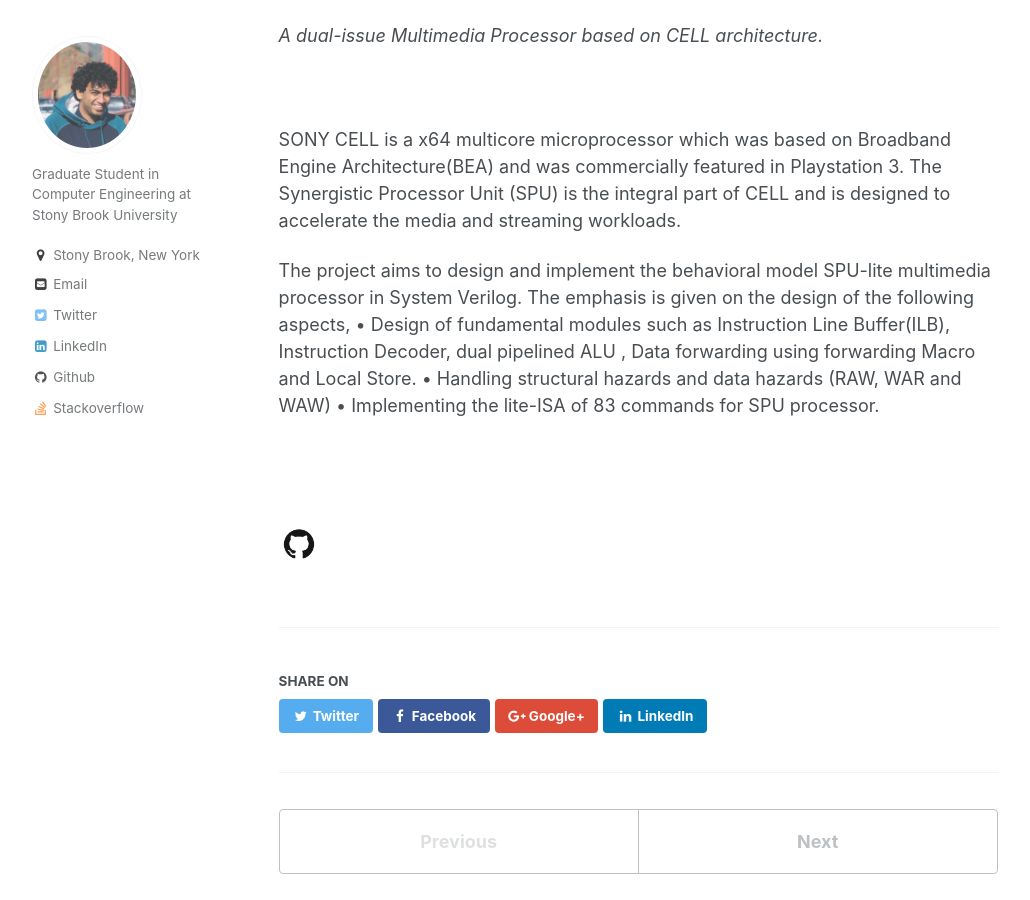
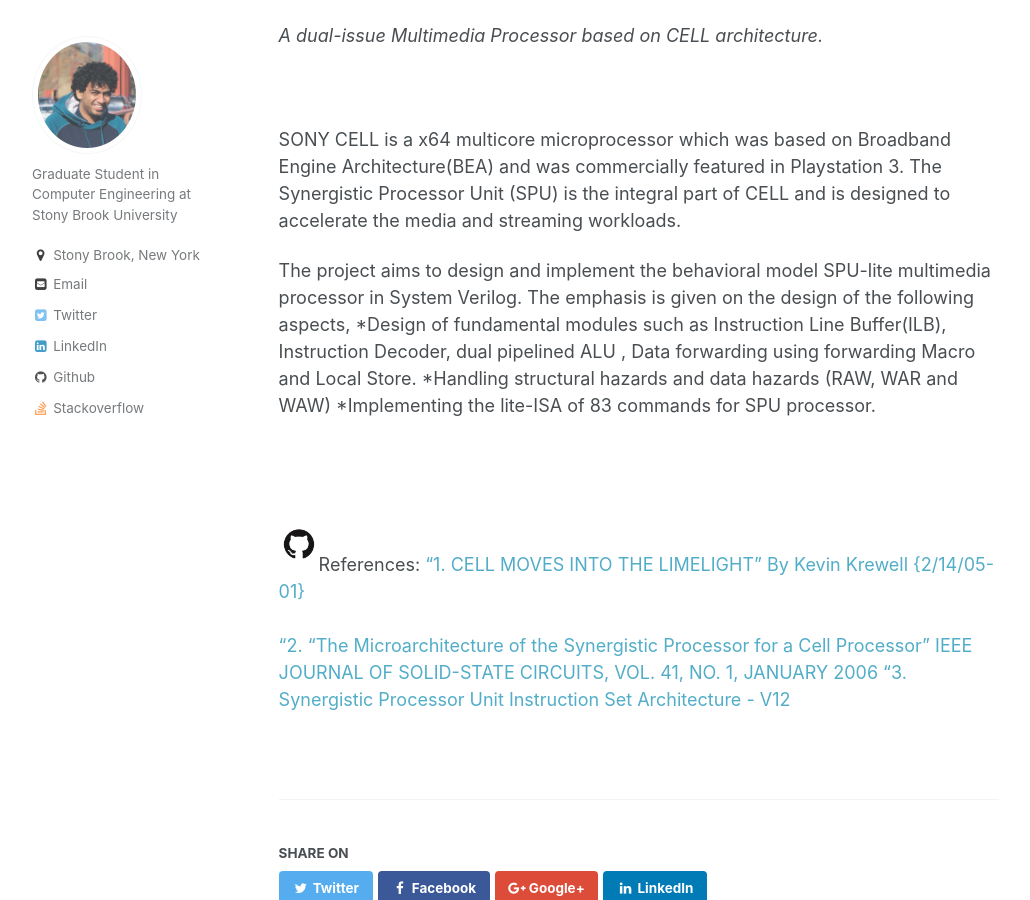
Before and after one commit to Karthik4293/Karthik4293.github.io, a Jekyll site: the page built from _portfolio/CELL-SPU.md, in a window 1280 px wide and 900 px high, scrolled down 193 px. Shown: the whole window, without its empty margins (26-1056 px from the left). Built offline with Jekyll 4.4.1, drawn with Linux system fonts in a browser that asks for light colours.

Commit message:
updating first project

```diff
--- a/_portfolio/CELL-SPU.md
+++ b/_portfolio/CELL-SPU.md
@@ -10,11 +10,18 @@ collection: portfolio
 SONY CELL is a x64 multicore microprocessor which was based on Broadband Engine Architecture(BEA) and was commercially featured in Playstation 3. The Synergistic Processor Unit (SPU) is the integral part of CELL and is designed to accelerate the media and streaming workloads.
 
 The project aims to design and implement the behavioral model SPU-lite multimedia processor in System Verilog. The emphasis is given on the design of the following aspects,
-•	Design of fundamental modules such as Instruction Line Buffer(ILB), Instruction
+*Design of fundamental modules such as Instruction Line Buffer(ILB), Instruction
 Decoder, dual pipelined ALU , Data forwarding using forwarding Macro and Local Store.
-•	Handling structural hazards and data hazards (RAW, WAR and WAW)
-•	Implementing the lite-ISA of 83 commands for SPU processor.
+*Handling structural hazards and data hazards (RAW, WAR and WAW)
+*Implementing the lite-ISA of 83 commands for SPU processor.
 
 <br/>
 <br/>
 <span><a href='https://github.com/Karthik4293/Design-and-Implementation-of-CELL-SPU-lite-processor' target='_blank'><img style='float: left;' width = '40' src='/images/git.png'></a></span>
+<br/>
+References:
+<span style="color:blue"><a href='https://github.com/Karthik4293/Karthik4293.github.io/tree/master/files/Cell_microarchitecture' target='_blank'>"1. CELL MOVES INTO THE LIMELIGHT" By Kevin Krewell {2/14/05-01}</a></span>
+<br/>
+<span style="color:blue"><a href='https://github.com/Karthik4293/Karthik4293.github.io/tree/master/files/Microarchitecture_of_SPU' target='_blank'>"2. "The Microarchitecture of the Synergistic Processor
+for a Cell Processor" IEEE JOURNAL OF SOLID-STATE CIRCUITS, VOL. 41, NO. 1, JANUARY 2006</a></span>
+<span style="color:blue"><a href='https://github.com/Karthik4293/Karthik4293.github.io/tree/master/files/SPU_ISA_v12' target='_blank'>"3. Synergistic Processor Unit Instruction Set Architecture - V12 </a></span>
```
